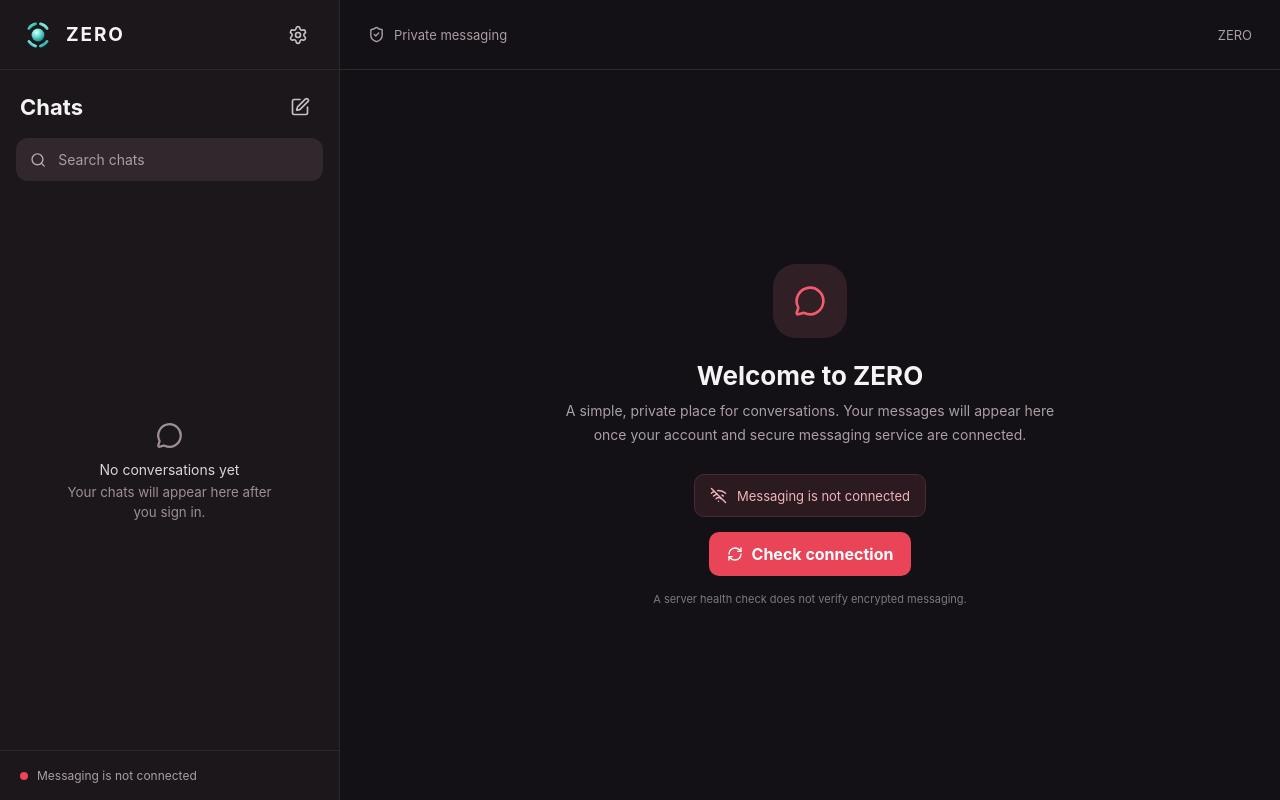
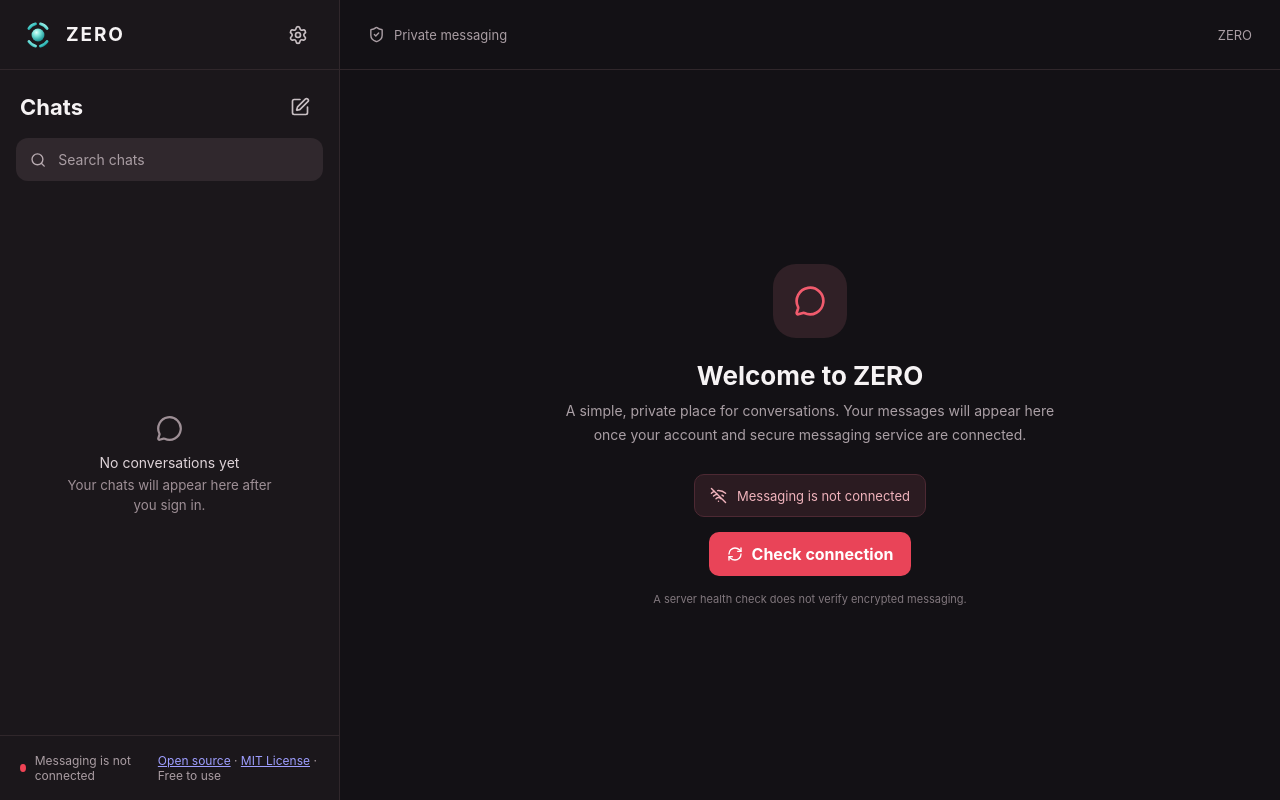
Before and after one commit to novacoreng/ZERO, a Next.js app in the folder apps/web/: page / in a window 1280 px wide. Built offline with nearby package versions, Linux system fonts and the light colour scheme.

Commit message:
feat(web): display free open-source MIT project links

```diff
--- a/apps/web/app/page.tsx
+++ b/apps/web/app/page.tsx
@@ -27,7 +27,7 @@ export default function Home(){
    <div className="sidebar-title"><h1>Chats</h1><button type="button" aria-label="Start new chat" title="Start new chat" onClick={()=>setStatus("Sign-in and messaging must be connected before starting a chat")}><SquarePen size={20}/></button></div>
    <label className="chat-search"><Search size={18}/><input value={query} onChange={e=>setQuery(e.target.value)} placeholder="Search chats" aria-label="Search chats"/></label>
    {settings?<section className="sidebar-settings"><h2>Settings</h2><p>Account settings will be available after secure sign-in is connected.</p><button type="button" onClick={()=>setSettings(false)}>Back to chats</button></section>:<div className="sidebar-empty"><MessageCircle size={27}/><p>{query?"No matching conversations":"No conversations yet"}</p><small>{query?"Try another search.":"Your chats will appear here after you sign in."}</small></div>}
-   <footer className="sidebar-status"><span className="status-dot"/> {status}</footer>
+   <footer className="sidebar-status"><span className="status-dot"/> {status}<div><a href="https://github.com/novacoreng/ZERO" target="_blank" rel="noopener noreferrer">Open source</a> · <a href="https://github.com/novacoreng/ZERO/blob/main/LICENSE" target="_blank" rel="noopener noreferrer">MIT License</a> · Free to use</div></footer>
   </aside>
   <section className="chat-main"><div className="chat-top"><span><ShieldCheck size={17}/> Private messaging</span><span>ZERO</span></div>
    <div className="chat-welcome"><div className="welcome-icon"><MessageCircle size={32}/></div><h2>Welcome to ZERO</h2><p>A simple, private place for conversations. Your messages will appear here once your account and secure messaging service are connected.</p><div className="connection-note"><WifiOff size={17}/><span>{status}</span></div><button type="button" onClick={check} disabled={checking}><RefreshCw size={16}/>{checking?"Checking...":"Check connection"}</button><small>A server health check does not verify encrypted messaging.</small></div>
```
